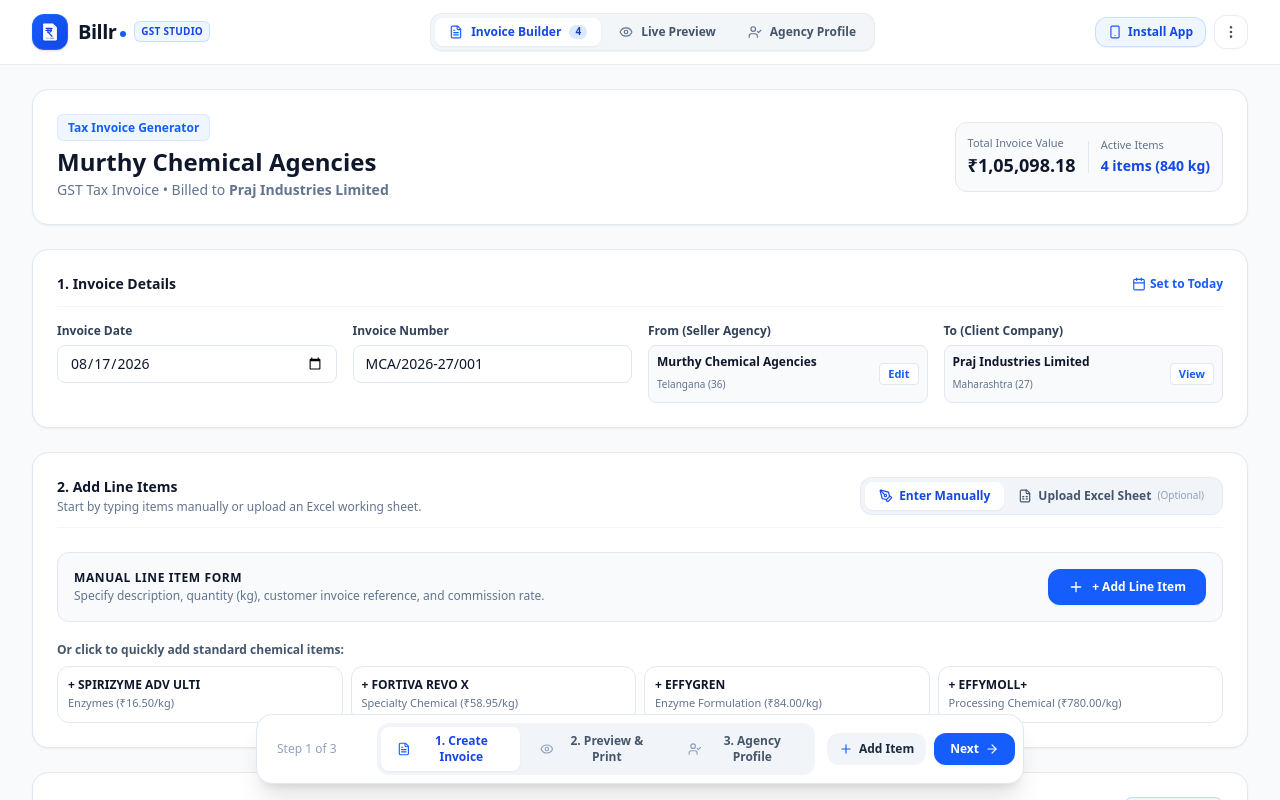
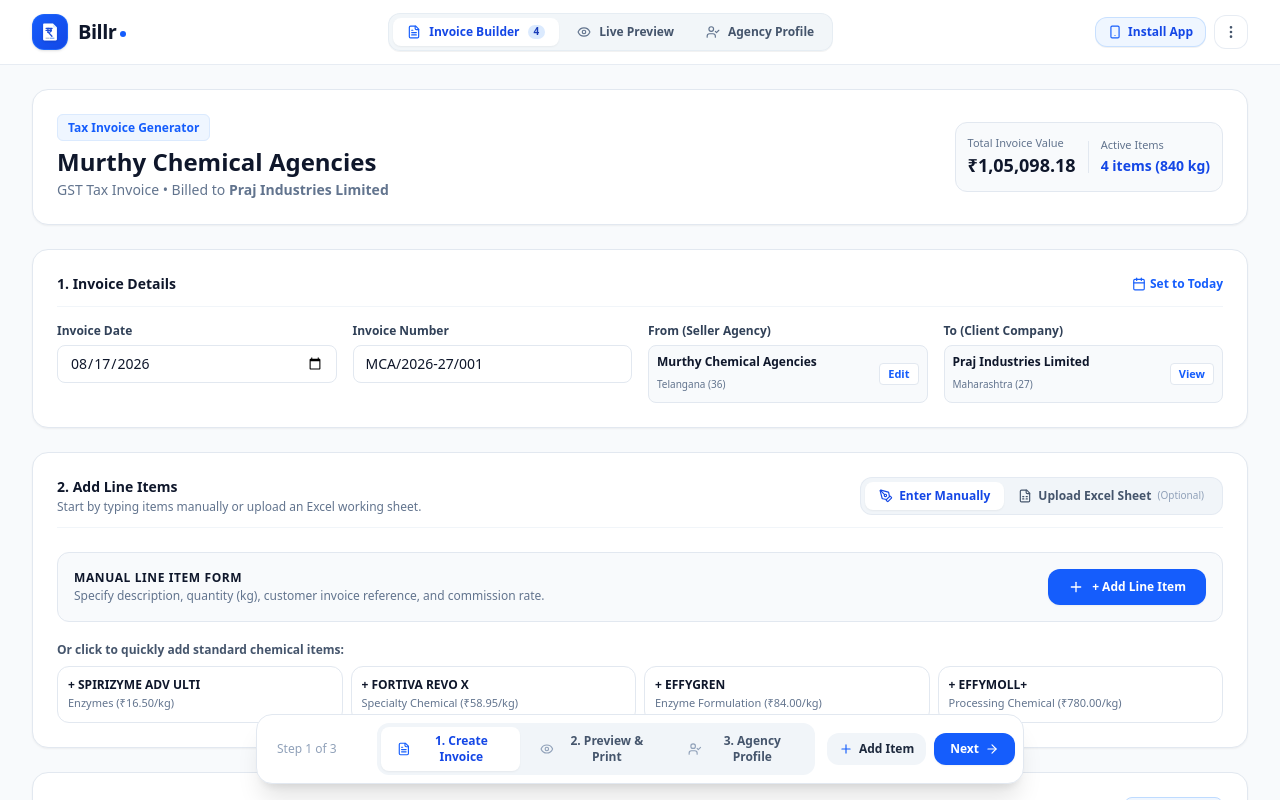
Before and after one commit to sem1colon/Billr, a React (Vite) app: page / in a window 1280 px wide. Shown: the top 800 px of the page. Built offline with nearby package versions, Linux system fonts and the light colour scheme.

Commit message:
Remove all references to GST Studio across application and documentation

```diff
--- a/index.html
+++ b/index.html
@@ -3,9 +3,9 @@
   <head>
     <meta charset="UTF-8" />
     <meta name="viewport" content="width=device-width, initial-scale=1.0, viewport-fit=cover" />
-    <title>Billr — Modern GST Commission Invoice Studio</title>
+    <title>Billr — GST Commission & Tax Invoice Generator</title>
     <meta name="description" content="Billr - Fast, responsive GST commission invoice generator with Excel import, live calculations, and instant PDF export." />
-    <meta property="og:title" content="Billr — Modern GST Commission Invoice Studio" />
+    <meta property="og:title" content="Billr — GST Commission & Tax Invoice Generator" />
     <meta property="og:description" content="Billr - Fast, responsive GST commission invoice generator with Excel import, live calculations, and instant PDF export." />
     <meta property="og:type" content="website" />
     <meta name="twitter:card" content="summary_large_image" />
--- a/src/components/BillrLogo.tsx
+++ b/src/components/BillrLogo.tsx
@@ -12,8 +12,8 @@ export const BillrLogo: React.FC<BillrLogoProps> = ({
   size = 'md',
   showText = true,
   className = '',
-  subtitle = 'GST Studio',
-  showSubtitle = true,
+  subtitle = '',
+  showSubtitle = false,
 }) => {
   const iconDimensions = size === 'sm' ? 'w-8 h-8' : size === 'lg' ? 'w-11 h-11' : 'w-9 h-9';
   const textSize = size === 'sm' ? 'text-lg' : size === 'lg' ? 'text-2xl' : 'text-xl';
--- a/src/components/HeaderNav.tsx
+++ b/src/components/HeaderNav.tsx
@@ -137,7 +137,7 @@ export const HeaderNav: React.FC<HeaderNavProps> = ({
                 className="text-left focus:outline-none focus-visible:ring-2 focus-visible:ring-blue-500 rounded-xl"
                 title="Billr — GST Invoicing"
               >
-                <BillrLogo size="md" subtitle="GST Studio" />
+                <BillrLogo size="md" />
               </button>
             </div>
 
@@ -271,7 +271,7 @@ export const HeaderNav: React.FC<HeaderNavProps> = ({
 
                     {/* App Version Info */}
                     <div className="px-4 py-2 text-[10px] text-slate-400 border-t border-slate-100 mt-1 flex items-center justify-between">
-                      <span>Billr GST Studio v1.0</span>
+                      <span>Billr</span>
                       <span className="flex items-center gap-0.5 text-blue-600 font-medium">
                         <Sparkles className="w-3 h-3" /> PWA Ready
                       </span>
```
Also changed, not shown: public/manifest.json, 1 other file (tests, documents, lock files or other folders).
